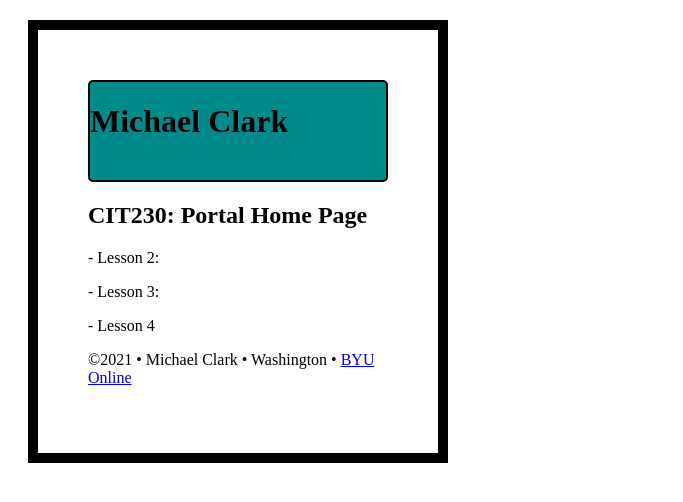
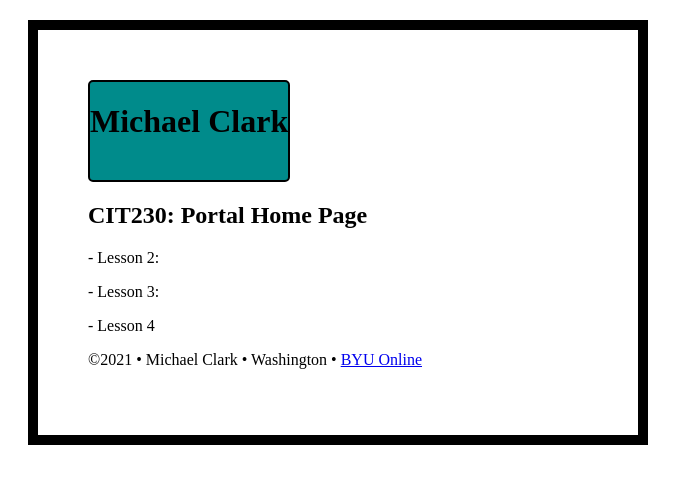
Before and after one commit to micheclark32/wdd230, a plain HTML site: page index.html in a window 1280 px wide. Shown: the whole page, without its empty margins (0-683 px from the left). Drawn offline with Linux system fonts and the light colour scheme.

Commit message:
header update1

```diff
--- a/style.css
+++ b/style.css
@@ -1,6 +1,6 @@
 #form {
   background-color: white;
-  width: 300px;
+  width: 500px;
   border: 10px solid black;
   padding: 50px;
   margin: 20px;
@@ -8,6 +8,8 @@
 
 header {
   background-color: #008b8b;
+  text-align: center;
+  width: fit-content;
   border: 2px solid black;
   border-radius: 5px;
 }
```
